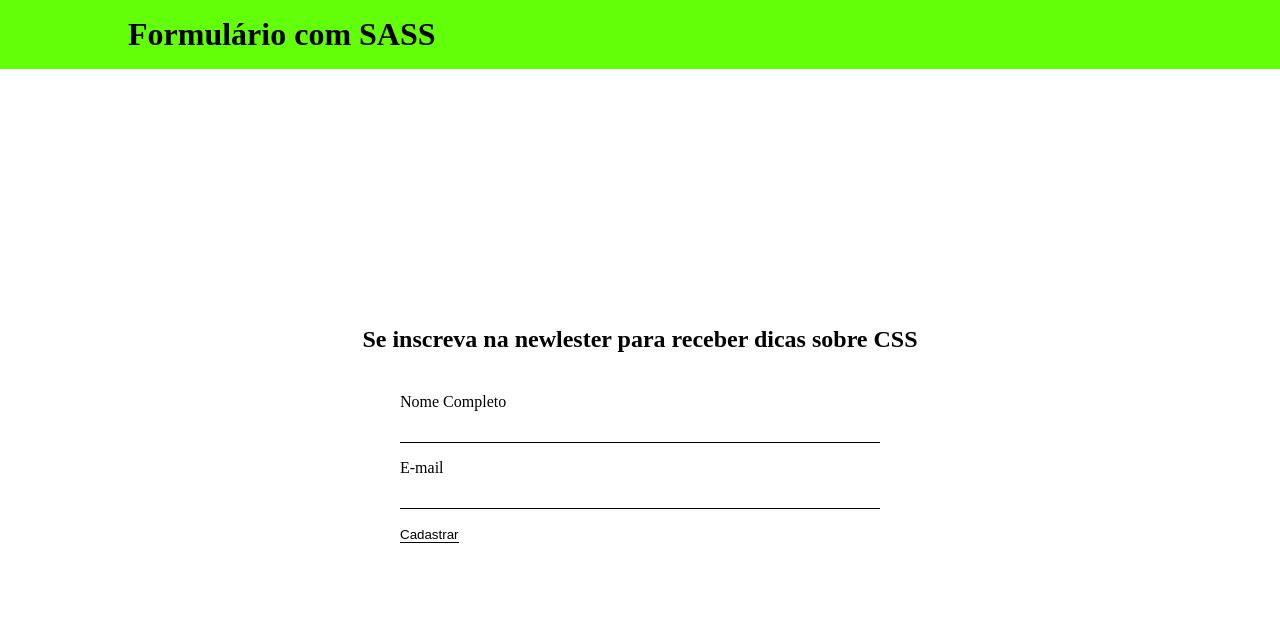
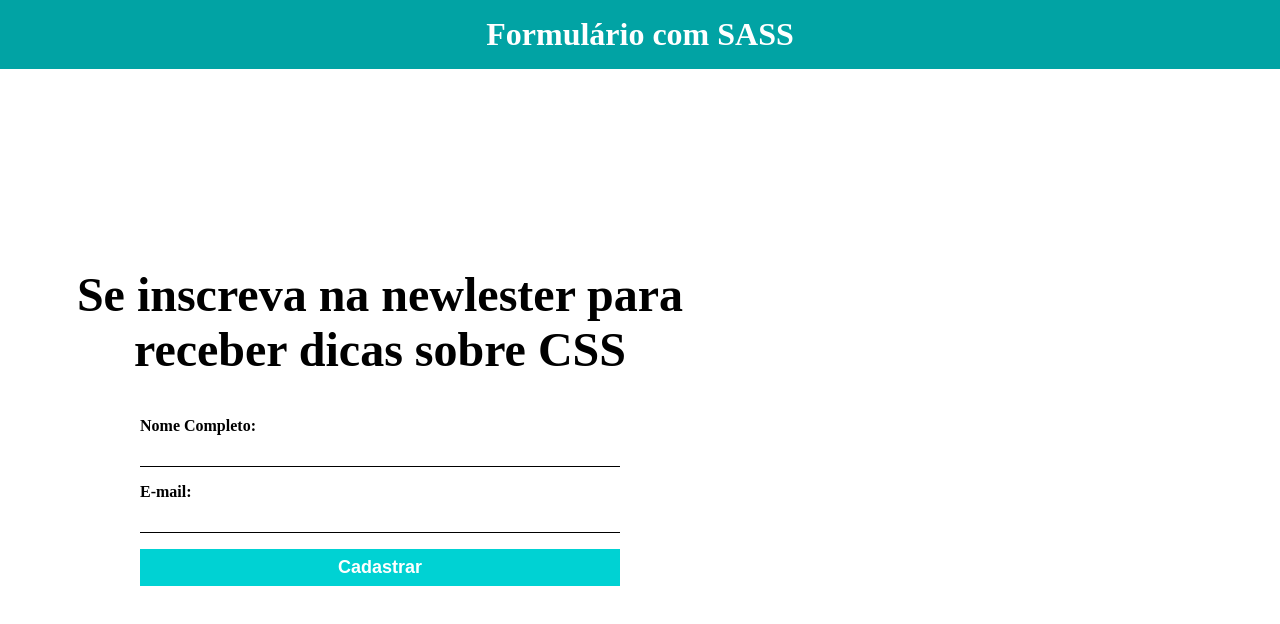
Before and after one commit to Tarcio2020/Formulario-com-Sass, a website: page index.html in a window 1280 px wide. Drawn offline with Linux system fonts and the light colour scheme.

Commit message:
add_fase2

```diff
--- a/index.html
+++ b/index.html
@@ -19,9 +19,9 @@
     <div class="form-container">
         <h2>Se inscreva na newlester para receber dicas sobre CSS</h2>
         <form>
-        <label for="nome-completo">Nome Completo</label>
+        <label for="nome-completo">Nome Completo:</label>
         <input type="text" id="nome-completo">
-        <label for="email">E-mail</label>
+        <label for="email">E-mail:</label>
         <input type="email">
         <button type="submit">Cadastrar</button>
        </form>
--- a/source/config/variaveis.scss
+++ b/source/config/variaveis.scss
@@ -0,0 +1,12 @@
+
+//Font
+$fontPrincipal: Roboto, sans-serif;
+
+//Esquema de cores
+$corFundo: #c8d6e6;
+$corPrincipal: #01a3a4;
+$corSecundaria: #00d2d3;
+
+// Breakpoints
+$mobile: 767px;
+$tablet: 1023px;
--- a/source/main.scss
+++ b/source/main.scss
@@ -1,12 +1,19 @@
 @use './config/variaveis.scss';
 @use './config/reset.scss';
 
+
+@mixin elementoForm($margin: 16px) {
+    padding: 8px;
+    display: block;
+    width: 100%;
+    margin-bottom: $margin;
+}
 
 * {
     box-sizing: border-box;
     margin: 0;
     padding: 0;
-    font-size: Roboto;
+    font-size: Roboto, sans-serif;
 }
 
 .container {
@@ -17,8 +24,9 @@
 
 header {
     padding: 16px 0;
-    background-color: rgb(99, 255, 9);
-
+    background-color: variaveis.$corPrincipal;
+    text-align: center;
+    color: #fff;
 }
 
 
@@ -28,12 +36,11 @@ header {
     flex-direction: column;
     align-items: center;
     justify-content: center;
+    max-width: 760px;
 
-    @mixin elementoForm() {
-        padding: 8px;
-        display: block;
-        width: 100%;
-        margin-bottom: 16px;
+    h2 {
+        font-size: 48px;
+        text-align: center;
     }
 
     form {
@@ -42,20 +49,36 @@ header {
         max-width: 480px;
         margin-top: 40px;
 
+        label {
+            font-weight: bold;
+            cursor: pointer;
+        }
+
         input {
             @include elementoForm();
-        }
-
-        input{
-            @include elementoForm()
-        }
-
-        input, button {
-
             background-color: transparent;
             border: none;
             border-bottom: 1px solid #000;
 
         }
+
+        button {
+            @include elementoForm();
+            background-color: variaveis.$corSecundaria;
+            font-size: 18px;
+            font-weight: bold;
+            border: none;
+            cursor: pointer;
+            color: #fff;
+        }
+
     }
 }
+
+
+@media screen and (max-width:variaveis.$mobile) {
+    body {
+        background-color: yellow;
+    }
+
+}
```
Also changed, not shown: build/main.css, 1 other file.
